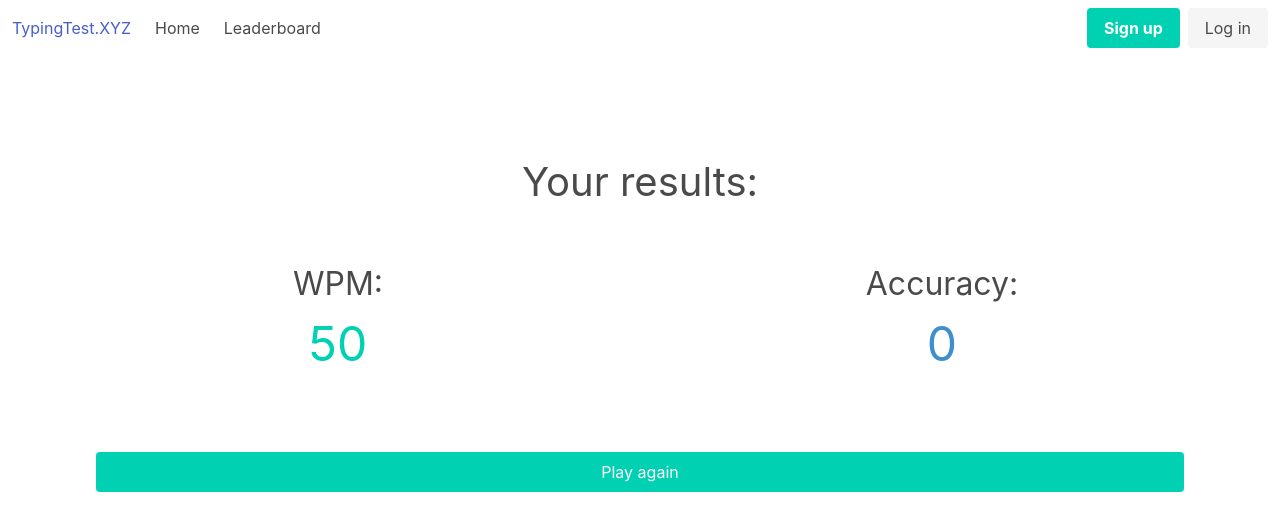
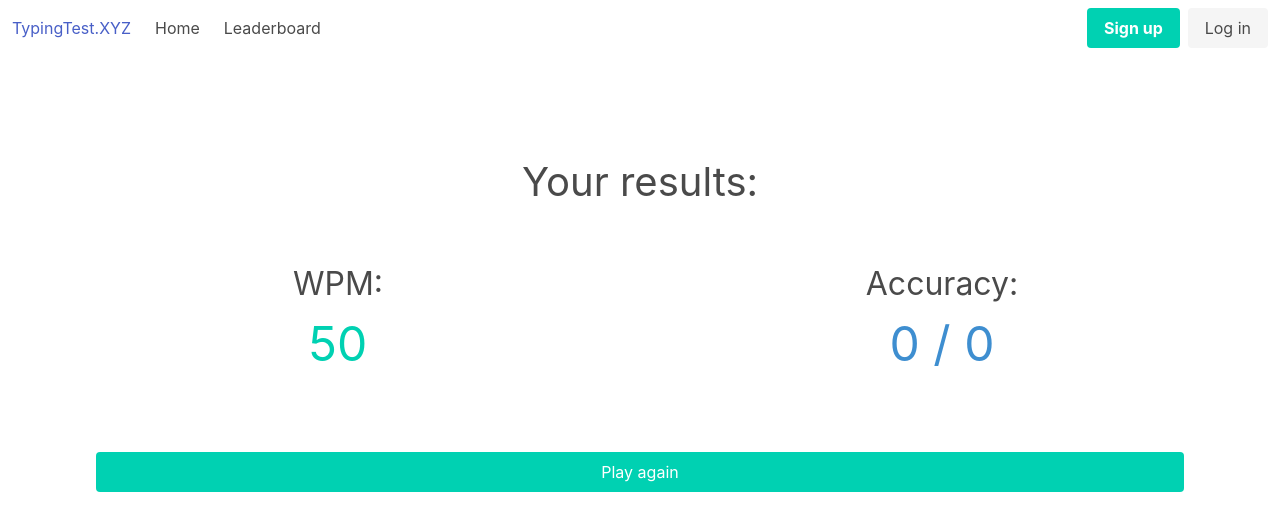
Before and after one commit to emersonh-xyz/wpm-xyz, a React (Create React App) app: page /results in a window 1280 px wide. Shown: the top 530 px of the page. Built offline with nearby package versions, Linux system fonts and the light colour scheme.

Commit message:
Cleaned up code to use "state" as global declarative

```diff
--- a/src/App.js
+++ b/src/App.js
@@ -11,8 +11,9 @@ export default function App() {
 
 
     const [correct, setCorrect] = useState(0)
+    const [incorrect, setIncorrect] = useState(0)
 
-    const correctState = ({correct, setCorrect})
+    const state = ({correct, setCorrect, incorrect, setIncorrect})
 
     return (
 
@@ -21,7 +22,7 @@ export default function App() {
                 <div>
                     <Navbar/>
                     <Main
-                    correctState={correctState}/>
+                    state={state}/>
                 </div>
 
             }/>
@@ -29,7 +30,7 @@ export default function App() {
                 <div>
                     <Navbar/>
                     <Results
-                    correctState={correctState}/>
+                    state={state}/>
                 </div>
                 } />
         </Routes>
--- a/src/components/Main.js
+++ b/src/components/Main.js
@@ -3,7 +3,7 @@ import { useNavigate } from "react-router-dom";
 
 import randomWords from "random-words"
 
-export default function Main({correctState}) {
+export default function Main({state}) {
 
     const TIMER_LENGTH = 5; // Our timer length for the game
     const WORD_COUNT = 1 // Our word count to retrieve
@@ -15,8 +15,6 @@ export default function Main({correctState}) {
     const [currCharIndex, setCurrCharIndex] = useState(-1) // Keep track of our current character index
     const [currChar, setCurrChar] = useState("") // Keep tracking our current character
     const [status, setStatus] = useState("waiting") // Game manager for our status
-
-    const [incorrect, setIncorrect] = useState(0) // Keep track of incorrect
 
     const textInput = useRef(null) // Reference our textbox
 
@@ -82,12 +80,12 @@ export default function Main({correctState}) {
         const doesItMatch = wordToCompare === currInput
         console.log({ doesItMatch })
         if (doesItMatch) {
-            correctState.setCorrect(correctState.correct + 1)
-            console.log(correctState.correct)
+            state.setCorrect(state.correct + 1)
+            console.log(state.correct)
 
         } else {
-            setIncorrect(incorrect + 1)
-            console.log("incorrect: " + incorrect)
+            state.setIncorrect(state.incorrect + 1)
+            console.log("incorrect: " + state.incorrect)
 
         }
     }
--- a/src/components/Results.js
+++ b/src/components/Results.js
@@ -1,7 +1,7 @@
 import React, { useState, useEffect, useRef } from "react"
 
 
-export default function Results({correctState}) {
+export default function Results({state}) {
 
 
     return (
@@ -21,7 +21,7 @@ export default function Results({correctState}) {
                 <div className="column has-text-centered">
                     <p className="is-size-3">Accuracy:</p>
                     <p className="has-text-info is-size-1">
-                        {correctState.correct}
+                        {state.correct} / {state.incorrect}
                     </p>
                 </div>
             </div>
```
